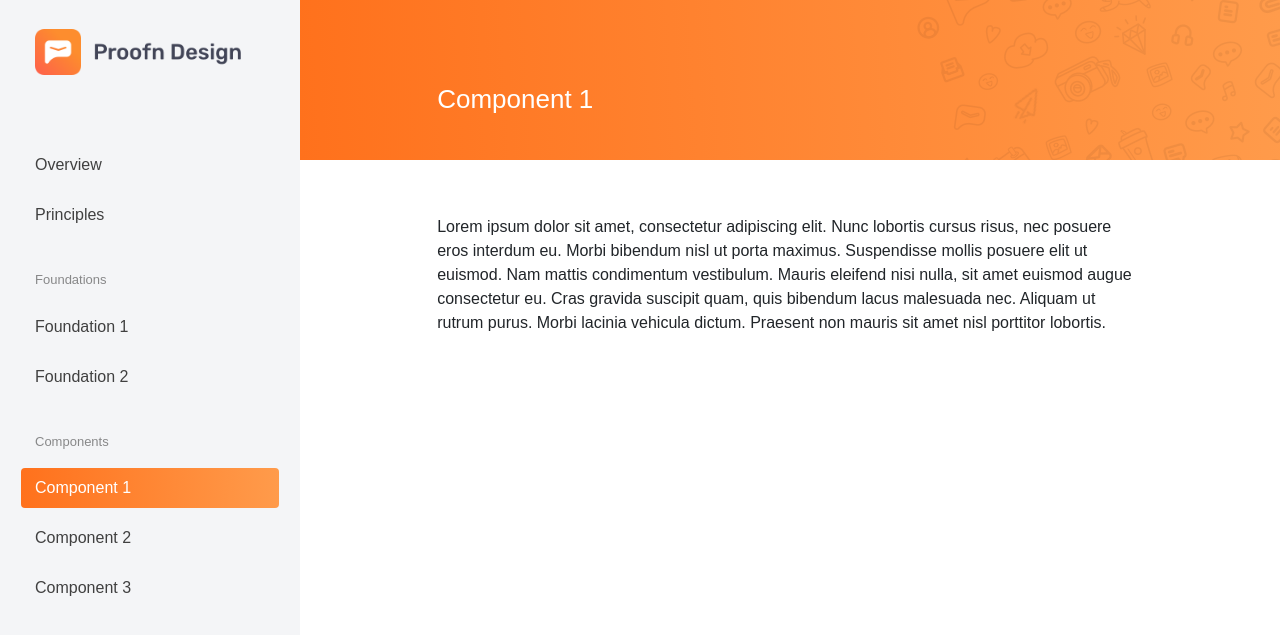
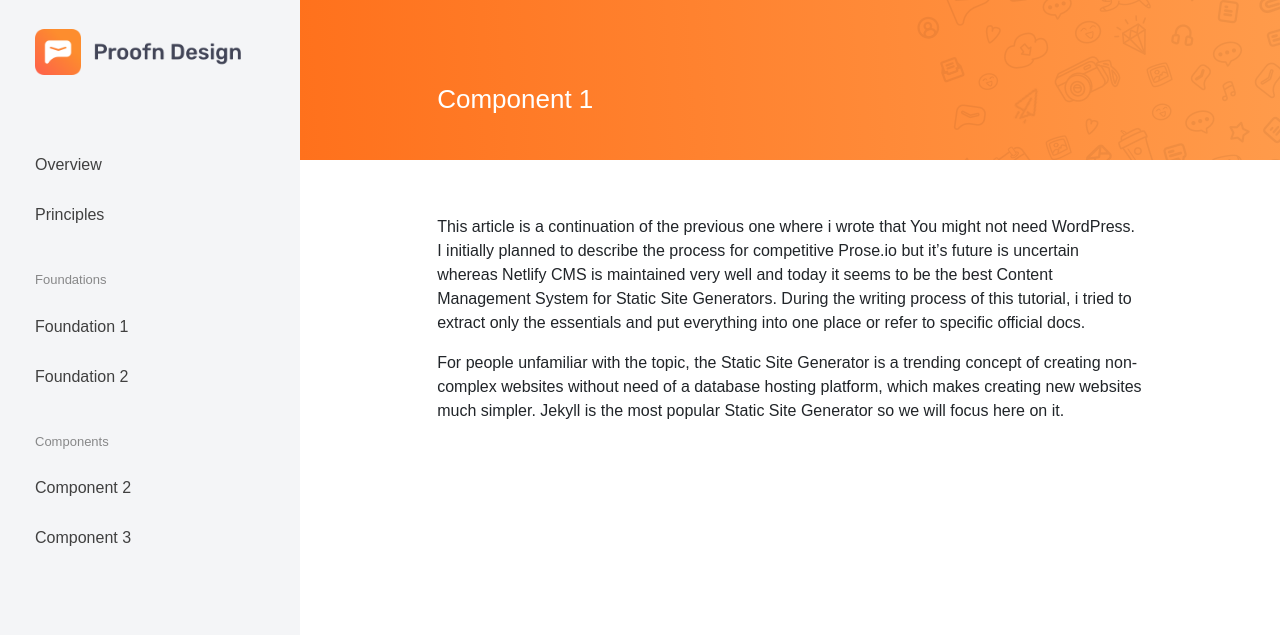
Before and after one commit to dafa00/sisa-kebahagiaan, a Jekyll site: the page built from components/component-1.md, in a window 1280 px wide. Shown: the top 635 px of the page. Built offline with Jekyll 4.4.1, drawn with Linux system fonts in a browser that asks for light colours; nearby versions of some CDN libraries.

Commit message:
Update Components “component-1”

```diff
--- a/components/component-1.md
+++ b/components/component-1.md
@@ -1,7 +1,9 @@
 ---
 layout: default
-type: components
 title: Component 1
 ---
+This article is a continuation of the previous one where i wrote that You might not need WordPress. I initially planned to describe the process for competitive Prose.io but it’s future is uncertain whereas Netlify CMS is maintained very well and today it seems to be the best Content Management System for Static Site Generators. During the writing process of this tutorial, i tried to extract only the essentials and put everything into one place or refer to specific official docs.
 
-Lorem ipsum dolor sit amet, consectetur adipiscing elit. Nunc lobortis cursus risus, nec posuere eros interdum eu. Morbi bibendum nisl ut porta maximus. Suspendisse mollis posuere elit ut euismod. Nam mattis condimentum vestibulum. Mauris eleifend nisi nulla, sit amet euismod augue consectetur eu. Cras gravida suscipit quam, quis bibendum lacus malesuada nec. Aliquam ut rutrum purus. Morbi lacinia vehicula dictum. Praesent non mauris sit amet nisl porttitor lobortis.
+
+
+For people unfamiliar with the topic, the Static Site Generator is a trending concept of creating non-complex websites without need of a database hosting platform, which makes creating new websites much simpler. Jekyll is the most popular Static Site Generator so we will focus here on it.
```
